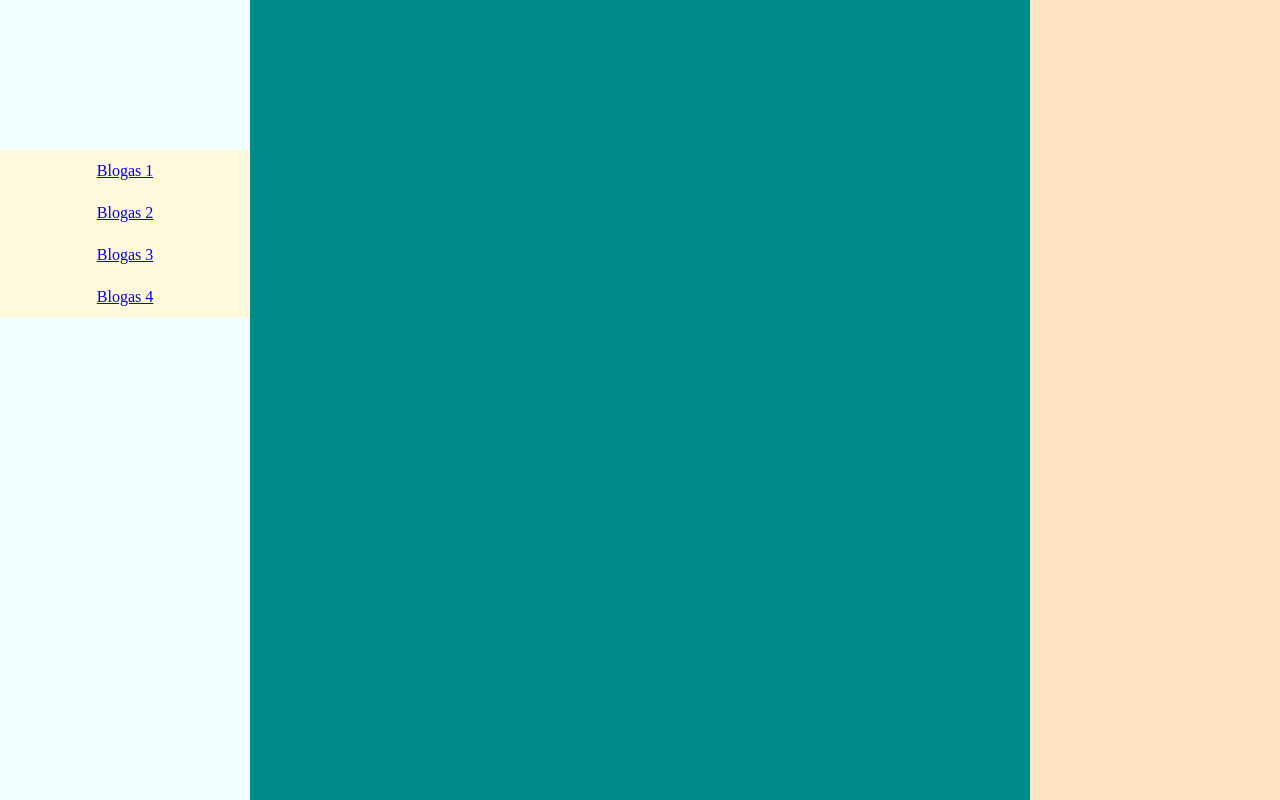
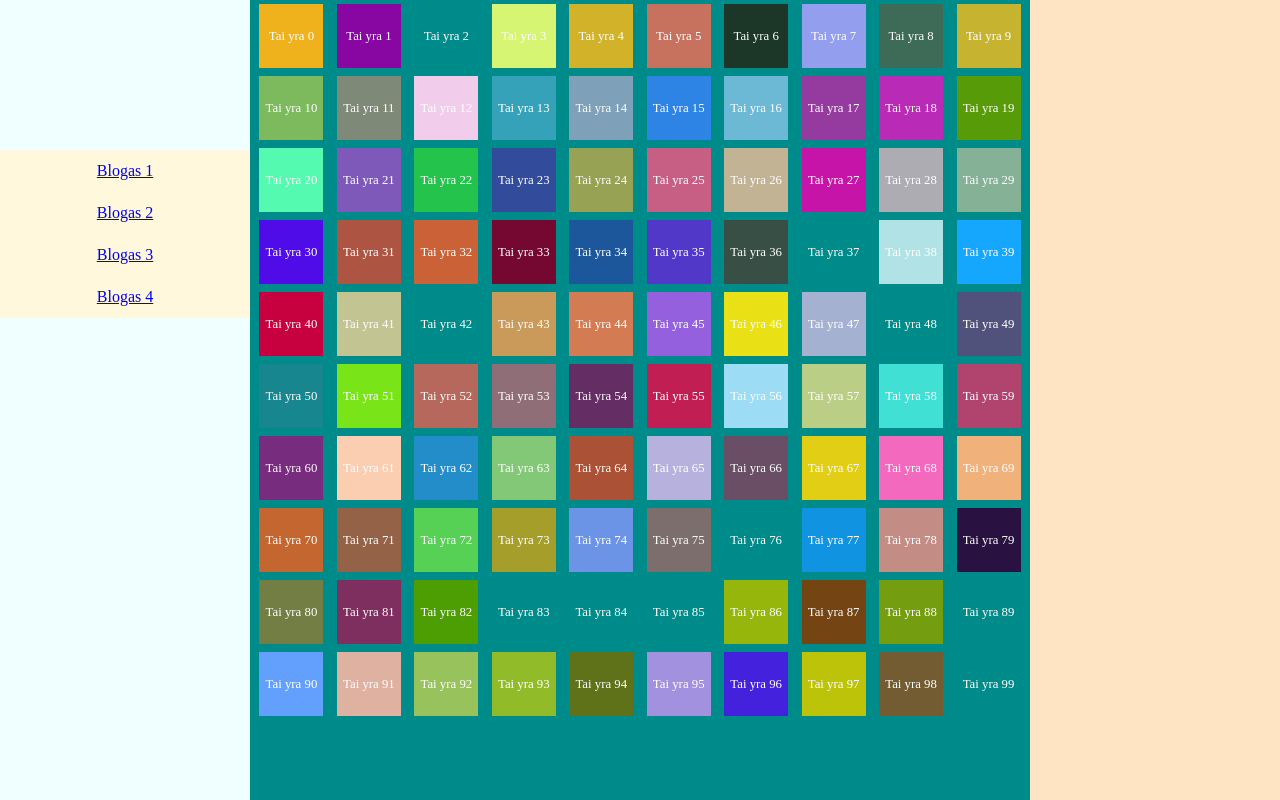
Before and after one commit to Simofy/front-end, a plain HTML site: page Paskaita7/index.html in a window 1280 px wide. Shown: the top 800 px of the page. Drawn offline with Linux system fonts and the light colour scheme.

Commit message:
Adding content generator

```diff
--- a/Paskaita7/index.html
+++ b/Paskaita7/index.html
@@ -62,17 +62,37 @@
       flex: 1;
     }
 
-    #blogas-1 {
-      background-color: darkcyan;
-    }
     #blogas-2 {
       background-color: blanchedalmond;
     }
+
     #blogas-3 {
       background-color: darkolivegreen;
     }
+
     #blogas-4 {
       background-color: greenyellow;
+    }
+
+    #blogas-1 {
+      background-color: darkcyan;
+      display: flex;
+      flex-direction: row;
+      flex-wrap: wrap;
+      justify-content: space-evenly;
+      align-content: flex-start;
+      align-items: stretch;
+    }
+
+    .img-container {
+      min-width: 64px;
+      min-height: 64px;
+      margin: 4px;
+      display: flex;
+      justify-content: center;
+      align-items: center;
+      color: white;
+      font-size: .8rem;
     }
   </style>
 </head>
@@ -89,13 +109,27 @@
       </div>
     </div>
     <div class="content">
-      <div id="blogas-1"></div>
+      <div id="blogas-1">
+
+      </div>
       <div id="blogas-2"></div>
       <div id="blogas-3"></div>
       <div id="blogas-4"></div>
     </div>
     <div class="feed"></div>
   </div>
+  <script>
+    const blogas1 = document.getElementById('blogas-1');
+    // Keisti 100 norint gauti kitoki kieki
+    for (let i = 0; i < 100; i += 1) {
+      const element = document.createElement('div');
+      element.className = 'img-container';
+      element.style.backgroundColor = `#${((1 << 24) * Math.random() | 0).toString(16)}`;
+      element.innerText = `Tai yra ${i}`;
+      // element.innerText = 'Galima ir taip';
+      blogas1.appendChild(element);
+    }
+  </script>
 </body>
 
 </html>
```
